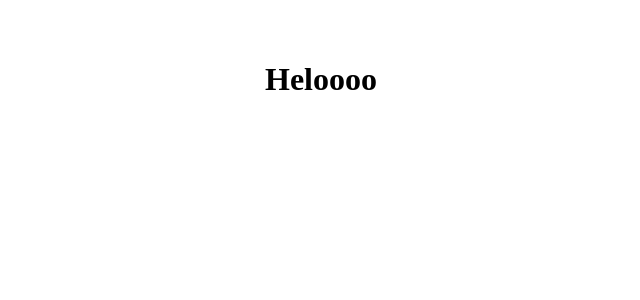
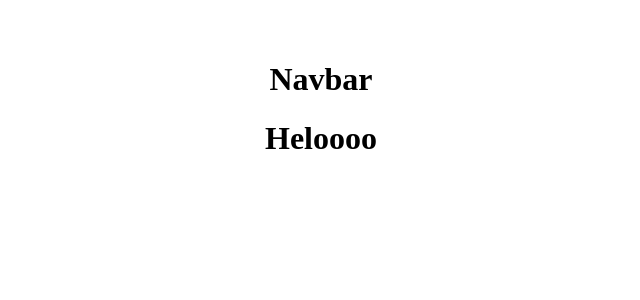
Before and after one commit to eren9677/PersonalWebsite, a React (Vite) app in the folder vite-project/: page / in a window 1280 px wide. Shown: the top 300 px of the page, without its empty margins (319-959 px from the left). Built offline with nearby package versions, Linux system fonts and the light colour scheme.

Commit message:
created a navbar component

```diff
--- a/vite-project/src/App.jsx
+++ b/vite-project/src/App.jsx
@@ -1,8 +1,10 @@
 import './App.css'
+import NavBar from "./components/NavBar.jsx"
 
 function App() {
   return (
     <>
+    <NavBar />
     <h1> Heloooo</h1>
     </>
   )
--- /dev/null
+++ b/vite-project/src/components/NavBar.jsx
@@ -0,0 +1,11 @@
+import React from 'react'
+
+const NavBar = () => {
+  return (
+    <div>
+        <h1>Navbar</h1>
+    </div>
+  )
+}
+
+export default NavBar
```
